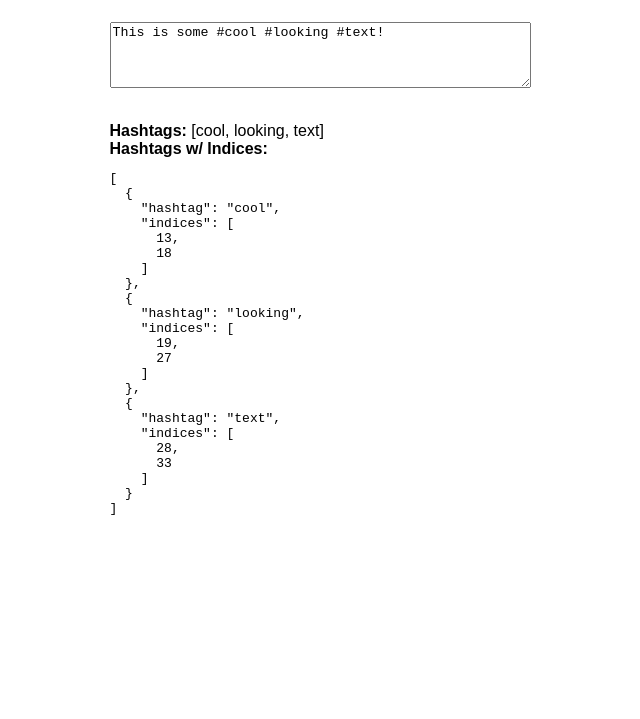
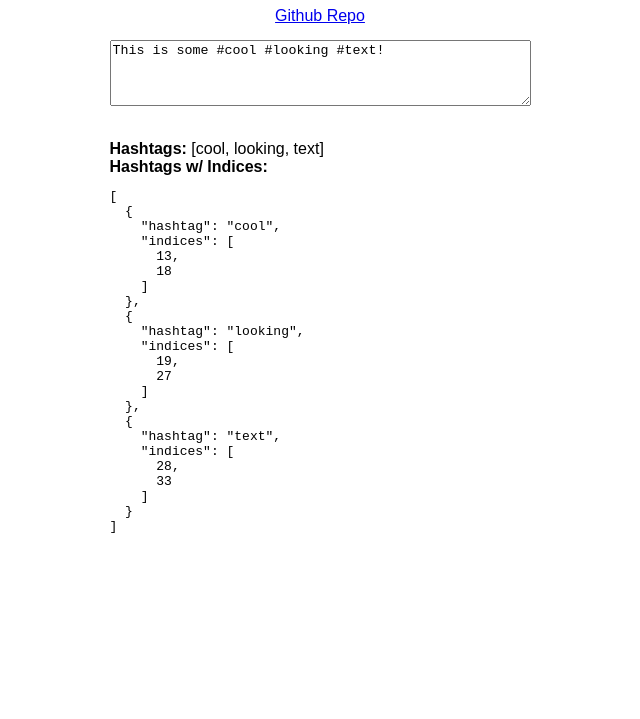
Before and after one commit to thexdesk/twitter-hashtag, a plain HTML site: page index.html in a window 1280 px wide. Shown: the part 81-800 px from the top of the page, without its empty margins (320-960 px from the left). Drawn offline with Linux system fonts and the light colour scheme.

Commit message:
improved docs

```diff
--- a/index.html
+++ b/index.html
@@ -12,6 +12,7 @@
 </head>
 <body>
   <h1>Hashtag Detection Demo</h1>
+  <div><a href="https://github.com/adrianmc/twitter-hashtag/">Github Repo</a></div>
   <div id="app">
     <textarea class="input" rows="4" cols="50">This is some #cool #looking #text!</textarea>
     <div class="results-container">
```
